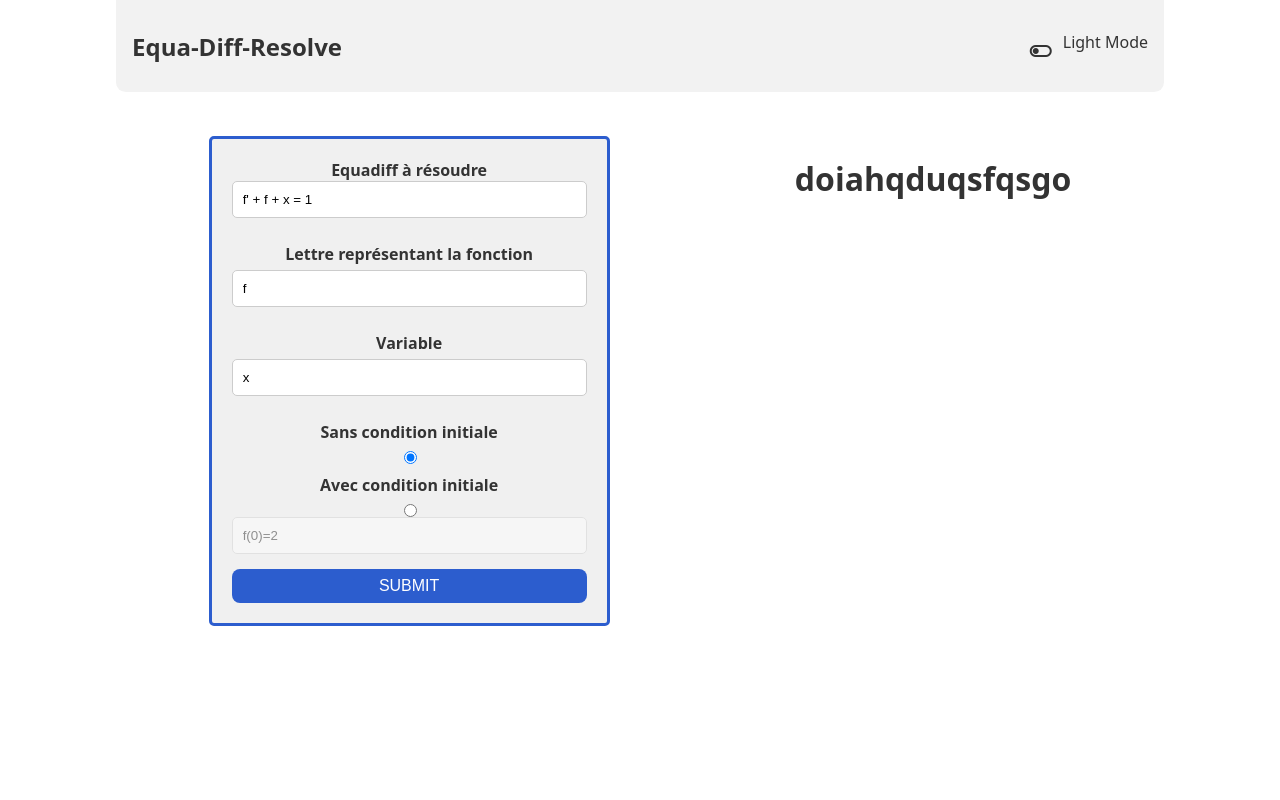
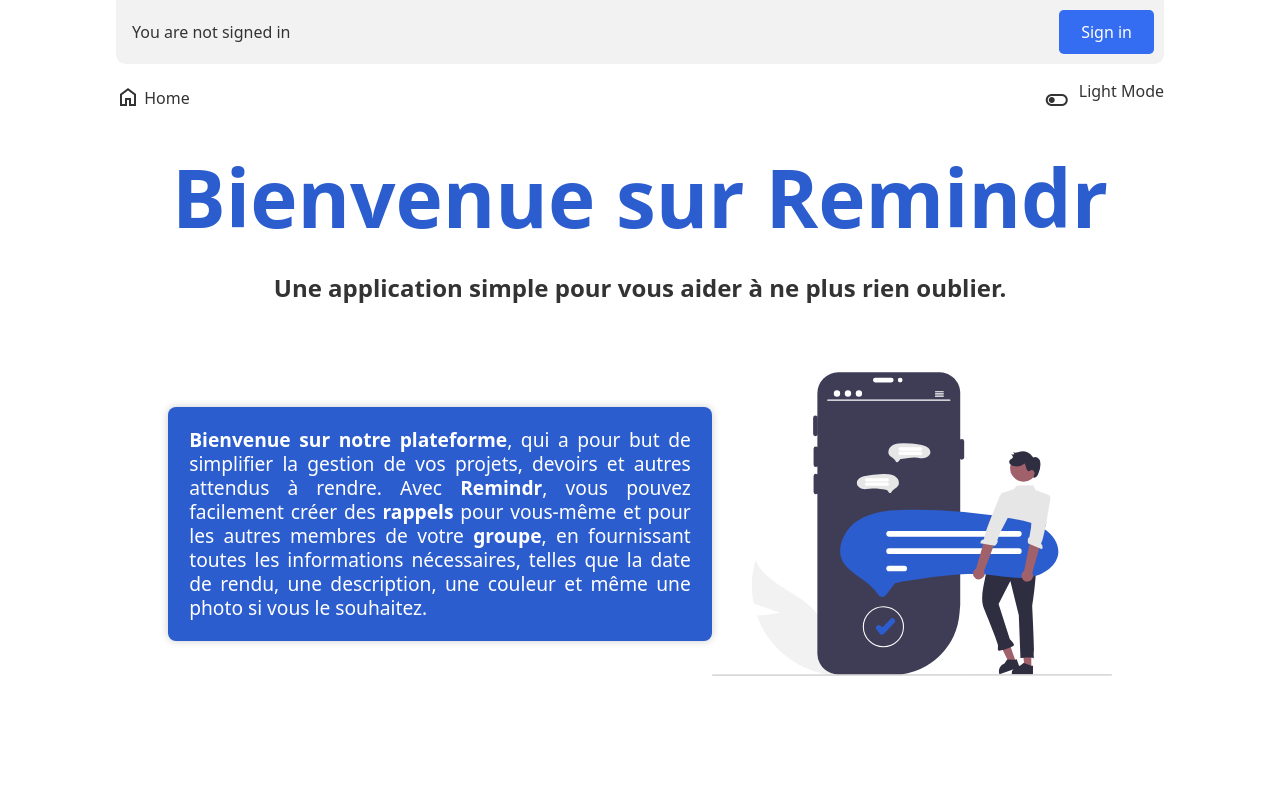
Before and after one commit to alexiglnt/Remindr, a Next.js app: page / in a window 1280 px wide. Shown: the top 800 px of the page. Built offline with nearby package versions, Linux system fonts and the light colour scheme; no server answers.

Commit message:
Annulation précedent commit (erreur)

```diff
--- a/components/Loader.tsx
+++ /dev/null
@@ -1,5 +0,0 @@
-export default function Loader() {
-  return (
-    <div className="loader"></div>
-  );
-}
--- a/components/header.module.css
+++ b/components/header.module.css
@@ -16,8 +16,6 @@
   margin: 0;
   background-color: var(--navbar-color);
   transition: all 0.2s ease-in;
-  display: flex;
-  justify-content: space-between;
 }
 
 .loading {
--- a/components/header.tsx
+++ b/components/header.tsx
@@ -53,27 +53,83 @@
         <link rel="stylesheet" href="https://fonts.googleapis.com/css2?family=Material+Symbols+Outlined:opsz,wght,FILL,GRAD@48,400,0,0" />
         <link rel="icon" href="../assets/logo.png" />
       </Head>
+      <noscript>
+        <style>{`.nojs-show { opacity: 1; top: 0; }`}</style>
+      </noscript>
+      <div className={styles.signedInStatus}>
+        <p
+          className={`nojs-show ${!session && loading ? styles.loading : styles.loaded
+            }`}
+        >
+          {!session && (
+            <>
+              <span className={styles.notSignedInText}>
+                You are not signed in
+                {/* // THEME MODE BUTTON */}
+              </span>
+              <a
+                href={`/api/auth/signin`}
+                className={styles.buttonPrimary}
+                onClick={(e) => {
+                  e.preventDefault()
+                  signIn()
+                }}
+              >
+                Sign in
+              </a>
+            </>
+          )}
+          {session?.user && (
+            <>
+              {session.user.image && (
+                <span
+                  style={{ backgroundImage: `url('${session.user.image}')` }}
+                  className={styles.avatar}
+                />
+              )}
+              <span className={styles.signedInText}>
+                <small>Signed in as</small>
+                <br />
+                <strong>{session.user.email ?? session.user.name}</strong>
+              </span>
+              <a
+                href={`/api/auth/signout`}
+                className={styles.button}
+                onClick={(e) => {
+                  e.preventDefault()
 
-      <div className={styles.loaded} >
-
-        {/* ----- BOUTON DARK MODE ----- */}
-
-        <div>
-          <h2> Equa-Diff-Resolve </h2>
+                  signOut()
+                }}
+              >
+                Sign out
+              </a>
+            </>
+          )}
+        </p>
       </div>
 
-
+      <nav>
+        <ul className={styles.navItems}>
+          <div>
+            <li className={styles.navItem}>
+              <Link href="/"> <span className={`material-symbols-outlined ${styles.icon}`}> home </span> Home </Link>
+            </li>
+            {session && (
+              <>
+                <li className={styles.navItem}>
+                  <Link href="/Group"> <span className={`material-symbols-outlined ${styles.icon}`} > groups </span> Groups </Link>
+                </li>
+              </>
+            )}
+          </div>
           <button type="button" className={styles['no-style-btn']} onClick={changeThemeMode} >
             <span className={`material-symbols-outlined ${styles.toggleBtn}`} >
               {toggleState}
             </span>
             {toggleState === 'toggle_on' ? 'Dark Mode' : 'Light Mode'}
           </button>
-
-      </div>
-
-      <br /> <br />
-
+        </ul>
+      </nav>
     </header>
   )
 }
--- a/components/layout.tsx
+++ b/components/layout.tsx
@@ -7,7 +7,7 @@
     <>
       <Header />
       <main>{children}</main>
-      {/* <Footer /> */}
+      <Footer />
     </>
   )
 }
--- a/pages/api/test/index.tsx
+++ /dev/null
@@ -1,57 +0,0 @@
-import { NextApiRequest, NextApiResponse } from 'next';
-
-
-export default async function GroupsUser(req: NextApiRequest, res: NextApiResponse) {
-
-    if (req.method === 'POST') {
-        console.log("Requête reçue, corps :", req.body);
-        const { test } = req.body;
-        console.log("test :", test);
-
-        const result = test * 2;
-        console.log("result :", result);
-
-        res.status(200).json({ result });
-    }
-}
-
-
-// *********************************************************** FUNCTIONS ***********************************************************
-
-
-// // GET
-// async function getAllGroupsUser(res: NextApiResponse) {
-//     const groupsUser = await prisma.groupeusers.findMany();
-//     console.log("groups : ", groupsUser);
-//     res.status(200).json({ groupsUser });
-// }
-
-// // POST
-// async function createGroupUser(req: NextApiRequest, res: NextApiResponse) {
-//     const { IdG, IdU } = req.body;
-
-//     const groupUser = await prisma.groupeusers.create({
-//         data: {
-//             IdG,
-//             IdU,
-//         }
-//     });
-
-//     res.status(200).json({ groupUser });
-// }
-
-// // DELETE
-// async function deleteGroupUser(req: NextApiRequest, res: NextApiResponse) {
-//     const { IdG, IdU } = req.body;
-
-//     const groupUser = await prisma.groupeusers.delete({
-//         where: {
-//             IdG_IdU: {
-//                 IdG,
-//                 IdU
-//             }
-//         }
-//     });
-
-//     res.status(200).json({ groupUser });
-// }
--- a/pages/index.tsx
+++ b/pages/index.tsx
@@ -1,149 +1,39 @@
-import Layout from "../components/layout";
-import Head from "next/head";
-import { useEffect, useState } from "react";
-import Loader from "../components/Loader";
+import Layout from "../components/layout"
+import Image from "next/image"
+import image1 from "../assets/reminder.svg"
+import image2 from "../assets/push.svg"
+// @ts-ignore
+import Head from "next/head"
+
 
 export default function IndexPage() {
-  const [isInitialCondition, setIsInitialCondition] = useState(false); // état du checkbox without_differential_equation_initial
-
-  const [inputEquaDiff, setInputEquaDiff] = useState("f' + f + x = 1");
-  const [inputFunctionLetter, setInputFunctionLetter] = useState("f");
-  const [inputVariable, setInputVariable] = useState("x");
-  const [inputInitialValue, setInputInitialValue] = useState("f(0)=2");
-
-  const [onLoad, setOnLoad] = useState(false);
-
-  const createJSONToSend = (e: any) => {
-    e.preventDefault();
-
-    // Construire l'objet JSON à partir des valeurs récupérées
-    const jsonData = {
-      equationInput: inputEquaDiff,
-      functionLetter: inputFunctionLetter,
-      variable: inputVariable,
-      initialCondition: {
-        hasInitialCondition: isInitialCondition,
-        initialValue: isInitialCondition ? inputInitialValue : null // si isInitialCondition est faux, on met null
-      }
-    };
-
-    // Utiliser jsonData comme vous en avez besoin (envoi à l'API, etc.)
-    console.log('JSON créé :', jsonData);
-
-
-    // Mettre onLoad à true
-    setOnLoad(true);
-
-    // Simuler un délai de 3 secondes avant de mettre onLoad à false
-    setTimeout(() => {
-      setOnLoad(false);
-    }, 3000);
-
-
-
-  };
-
-
-
-
-
-  async function testAPI(e: any) {
-    e.preventDefault();
-
-    // on recupere les données de l'input id = test
-    let testy = document.getElementById("test") as HTMLInputElement;
-    let testValue = testy.value;
-
-    console.log("Valeur de test avant l'envoi :", testValue);
-
-    const response = await fetch(`/api/test`, {
-      method: 'POST',
-      headers: {
-        'Content-Type': 'application/json'
-      },
-      body: JSON.stringify({ test: testValue })
-    });
-
-    const data = await response.json();
-
-    console.log("responde data", data.result);
-  }
-
-
-
-
-
   return (
     <Layout>
       <Head>
-        <title>Equa Diff</title>
+        <title>Remindr</title>
         <meta name="description" content="Une application simple pour vous aider à ne plus rien oublier." />
       </Head>
 
-      <div className="container">
-        <div>
-          <center>
 
-            <form action="" onSubmit={createJSONToSend}>
+      <center>
+        <h1 className="big-title" >Bienvenue sur Remindr</h1>
+        <h2>Une application simple pour vous aider à ne plus rien oublier.</h2>
 
-              {/* Equadiff à resoudre */}
-              <div>
-                <label htmlFor="">Equadiff à résoudre</label>
-                <input
-                  id="differential_equation_input"
-                  type="text"
-                  value={inputEquaDiff}
-                  onChange={(e) => setInputEquaDiff(e.target.value)}
-                />
-              </div>
+        <div className="presentation-big-bloc" >
+          <p className="bloc-blue" >
+            <b>Bienvenue sur notre plateforme</b>, qui a pour but de simplifier la gestion de vos projets, devoirs et autres attendus à rendre. Avec <b>Remindr</b>, vous pouvez facilement créer des <b>rappels</b> pour vous-même et pour les autres membres de votre <b>groupe</b>, en fournissant toutes les informations nécessaires, telles que la date de rendu, une description, une couleur et même une photo si vous le souhaitez. <br />
+          </p>
+          <Image src={image1} alt="Picture of the author" width={400} height={400} />
+        </div>
 
-              {/* Lettre fonction */}
-              <label htmlFor="">Lettre représentant la fonction</label>
-              <input
-                id="differential_equation_function"
-                type="text"
-                value={inputFunctionLetter}
-                onChange={(e) => setInputFunctionLetter(e.target.value)}
-              />
+        <div className="presentation-big-bloc" >
+          <Image src={image2} alt="Picture of the author" width={400} height={400} />
+          <p className="bloc-blue" >
+            <b>Remindr</b> offre une fonctionnalité de groupe unique, qui vous permet d'inviter d'autres utilisateurs à rejoindre votre groupe sans avoir besoin de leurs adresses e-mail. Une fois qu'ils ont accepté votre invitation, vous pouvez tous <b>ajouter et modifier des rappels dans le groupe</b>. Vous pouvez également recevoir des rappels par e-mail une semaine avant la date limite, afin de ne jamais manquer un rendu important.<br />
+          </p>
+        </div>
+      </center>
 
-              {/* Variable */}
-              <label htmlFor="">Variable</label>
-              <input
-                id="differential_equation_variable"
-                type="text"
-                value={inputVariable}
-                onChange={(e) => setInputVariable(e.target.value)}
-              />
-
-
-              {/* Condition initiale */}
-              <label htmlFor="without_differential_equation_initial"> Sans condition initiale </label>
-              <input id="without_differential_equation_initial" type="radio" name="condition" onChange={() => setIsInitialCondition(false)} checked={!isInitialCondition} />
-
-              <label htmlFor="with_differential_equation_initial"> Avec condition initiale </label>
-              <input id="with_differential_equation_initial" type="radio" name="condition" onChange={() => setIsInitialCondition(true)} />
-
-              <input
-                id="differential_equation_initial_value"
-                className={isInitialCondition ? '' : 'disable'}
-                type="text"
-                value={inputInitialValue}
-                onChange={(e) => setInputInitialValue(e.target.value)}
-              />
-
-              {/* Bouton envoyer */}
-              <button type="submit"> SUBMIT </button>
-
-              {onLoad && <Loader />}
-            </form>
-
-
-          </center>
-        </div>
-        <div>
-          <h1> doiahqduqsfqsgo </h1>
-        </div>
-      </div>
     </Layout>
-  );
+  )
 }
--- a/pages/styles.css
+++ b/pages/styles.css
@@ -298,33 +298,3 @@
 .UserItem button {
   margin: 1rem 0;
 }
-
-
-.disable {
-  pointer-events:none;
-  opacity:0.4;
-}
-
-
-
-
-.loader {
-  border: 4px solid #f3f3f3; /* couleur de la bordure */
-  border-top: 4px solid #3498db; /* couleur de la bordure supérieure */
-  border-radius: 50%; /* forme circulaire */
-  width: 30px; /* taille */
-  height: 30px; /* taille */
-  animation: spin 2s linear infinite; /* animation pour faire tourner */
-  margin: 0 auto;
-}
-
-@keyframes spin {
-  0% { transform: rotate(0deg); } /* rotation de départ */
-  100% { transform: rotate(360deg); } /* rotation complète */
-}
-
-
-.container {
-  display: flex;
-  justify-content: space-around;
-}
```
Also changed, not shown: 1 other file (tests, documents, lock files or other folders). Lines whose indentation alone changed are shown as unchanged.
